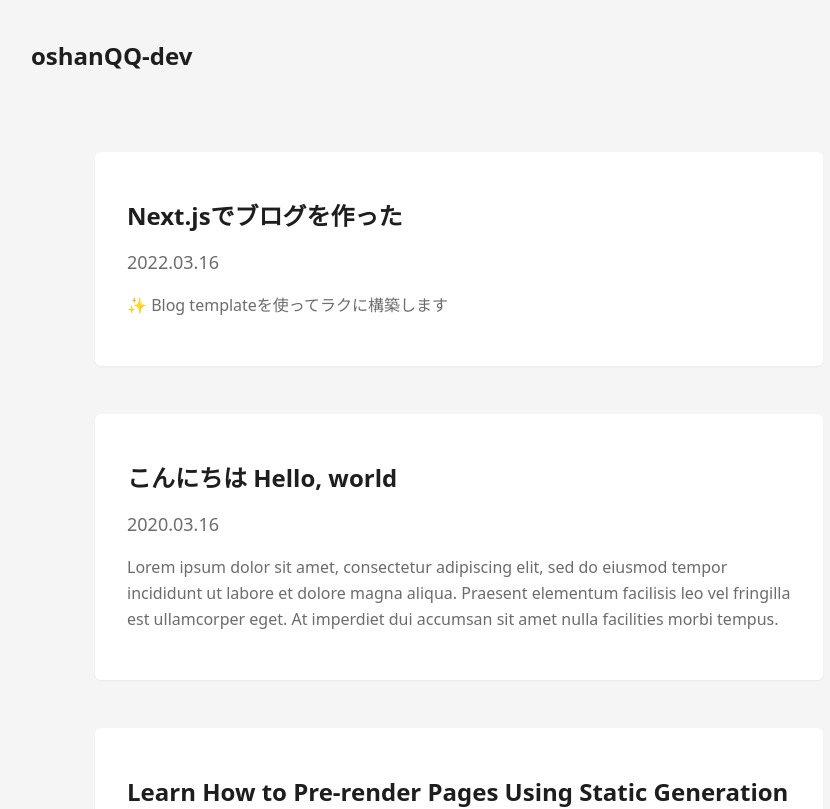
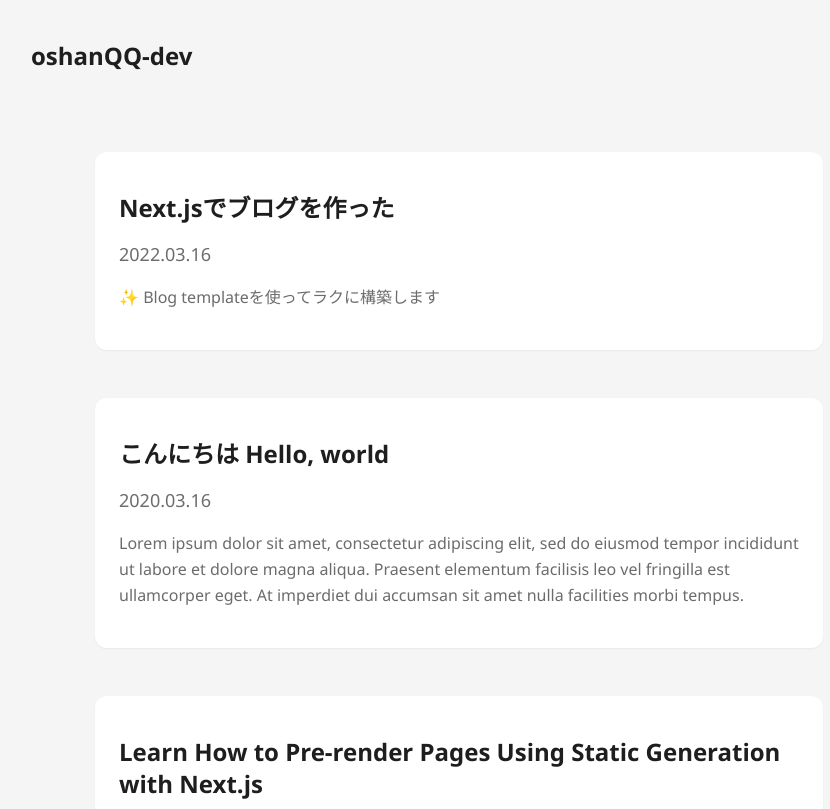
Before and after one commit to oshanQQ/oshanqq-dev, a Next.js app: page / in a window 1280 px wide. Shown: the top 809 px of the page, without its empty margins (181-1011 px from the left). Built offline with nearby package versions, Linux system fonts and the light colour scheme.

Commit message:
🎨 Fix layout

```diff
--- a/components/Layout.tsx
+++ b/components/Layout.tsx
@@ -10,7 +10,7 @@ const Layout = ({ children }: Props) => {
   return (
     <>
       <Meta />
-      <div className="min-h-screen text-gray-700 font-display">
+      <div className="min-h-screen">
         <main>{children}</main>
       </div>
       <Footer />
--- a/components/PostHeader.tsx
+++ b/components/PostHeader.tsx
@@ -9,8 +9,8 @@ type Props = {
 const PostHeader = ({ title, date }: Props) => {
   return (
     <>
-      <PostTitle>{title}</PostTitle>
       <div className="max-w-2xl mx-auto">
+        <PostTitle>{title}</PostTitle>
         <div className="mb-6 text-lg text-[#6C6C6C]">
           <DateFormatter dateString={date} />
         </div>
--- a/components/PostPreview.tsx
+++ b/components/PostPreview.tsx
@@ -11,7 +11,7 @@ type Props = {
 const PostPreview = ({ title, date, excerpt, slug }: Props) => {
   return (
     <Link as={`/posts/${slug}`} href="/posts/[slug]">
-      <div className="px-8 py-12 bg-white rounded-md shadow-sm cursor-pointer">
+      <div className="px-6 py-10 bg-white rounded-xl shadow-sm cursor-pointer">
         <h3 className="text-2xl font-bold mb-4">
           <a>{title}</a>
         </h3>
--- a/pages/_document.tsx
+++ b/pages/_document.tsx
@@ -3,7 +3,7 @@ import Document, { Html, Head, Main, NextScript } from "next/document";
 export default class MyDocument extends Document {
   render() {
     return (
-      <Html className="bg-[#F5F5F5] font-display text-[#1E1E1E]" lang="en">
+      <Html className="bg-[#F5F5F5] font-paperMod text-[#1E1E1E]" lang="en">
         <Head />
         <body>
           <Main />
```
